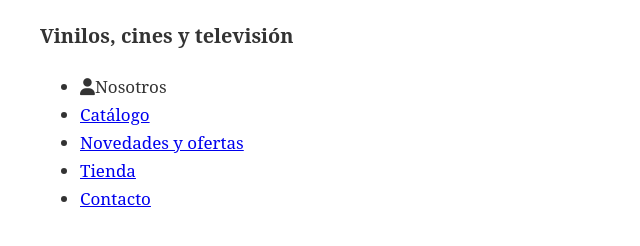
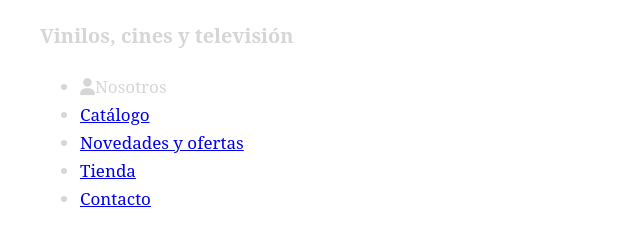
Before and after one commit to egonzalezn/ejemplo, a plain HTML site: page index.html in a window 1280 px wide. Shown: the whole page, without its empty margins (0-640 px from the left). Drawn offline with Linux system fonts and the light colour scheme; files that its build step writes are made by us from their sources.

Commit message:
creado hoja de estilo

```diff
--- a/estilos.css
+++ b/estilos.css
@@ -1,5 +1,5 @@
 body {
-	color: #333;
+	color: #3333;
 	font-family: "Noto Serif", serif;
 	font-weight: 400;
 	font-size: 17px;
```
